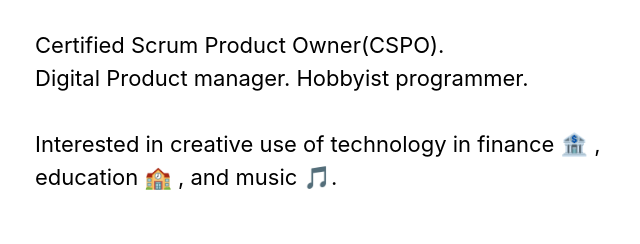
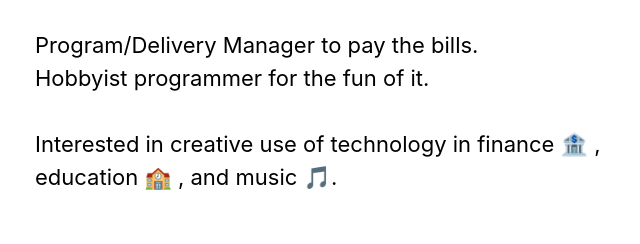
Before and after one commit to 09Apps/09Apps.github.io, a plain HTML site: page index.html in a window 1280 px wide. Shown: the part 367-611 px from the top of the page, without its empty margins (310-950 px from the left). Drawn offline with Linux system fonts and the light colour scheme.

Commit message:
2025 update
Need to re-align the profile

```diff
--- a/index.html
+++ b/index.html
@@ -11,11 +11,11 @@
     <main>
         <h1>Swapnil Takalkar</h1>
         <p class="lead">(Day) Dreamer. Idea person. Creator of things. </p>
-        <p>Certified Scrum Product Owner(CSPO).<br />Digital Product manager. Hobbyist programmer. <br /><br />Interested in creative use of technology in finance 🏦 , education 🏫 , and music 🎵. </p>
+        <p> Program/Delivery Manager to pay the bills. <br /> Hobbyist programmer for the fun of it. <br /><br />Interested in creative use of technology in finance 🏦 , education 🏫 , and music 🎵. </p>
         <h2>Professional Work</h2>
             <p>
                 My work is to help define and develop digital products.
-<br />I am currently technical product manager of the mobile banking app for one of UK's large banks, impacting digital banking experience of <strong>7 million </strong>customers.
+<br />I lead offshore delivery teams for two big European banks, impacting digital banking experience of <strong>12 million </strong> users.
                 <br />
                 <br /> Intrigued? <a href="https://drive.google.com/open?id=1o_ChZ6B3fzY96roUPqpwExnIBI-17xDU">View my resume here.</a>
             </p>
```
